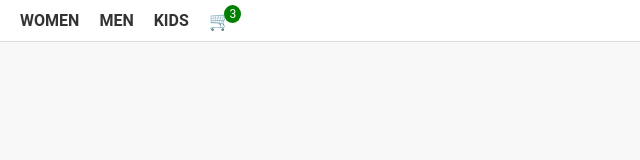
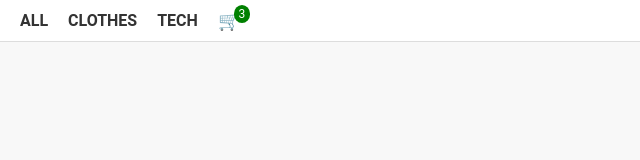
Before and after one commit to Luckyman112/Fullstack, a React (Vite) app in the folder Frontend/: page / in a window 1280 px wide. Before the commit this address had no page. Shown: the top 160 px of the page, without its empty margins (0-640 px from the left). Built offline with nearby package versions, Linux system fonts and the light colour scheme.

Commit message:
Initial commit

```diff
--- a/Frontend/src/App.tsx
+++ b/Frontend/src/App.tsx
@@ -1,31 +1,38 @@
-import React, { useState } from "react";
+import React, { useContext } from "react";
 import { BrowserRouter as Router, Routes, Route } from "react-router-dom";
 import Header from "./components/Header";
 import ProductList from "./components/ProductList";
 import ProductPage from "./components/ProductPage";
 import CartOverlay from "./components/CartOverlay";
+import { CartProvider, CartContext } from "./context/CartContext";
 import "./styles/App.css";
 
 const App: React.FC = () => {
-  const [isCartOpen, setIsCartOpen] = useState(false);
+  return (
+    <CartProvider>
+      <Router>
+        <AppContent />
+      </Router>
+    </CartProvider>
+  );
+};
 
-  const toggleCart = () => {
-    setIsCartOpen((prev) => !prev);
-  };
+const AppContent: React.FC = () => {
+  const cartContext = useContext(CartContext);
+
+  if (!cartContext) return null; // Фикс возможной ошибки
 
   return (
-    <Router>
-      <div className={`app-container ${isCartOpen ? "cart-open" : ""}`}>
-        <Header toggleCart={toggleCart} />
-        <Routes>
-          <Route path="/women" element={<ProductList category="women" />} />
-          <Route path="/men" element={<ProductList category="men" />} />
-          <Route path="/kids" element={<ProductList category="kids" />} />
-          <Route path="/product/:id" element={<ProductPage />} />
-        </Routes>
-        {isCartOpen && <CartOverlay toggleCart={toggleCart} />}
-      </div>
-    </Router>
+    <div className={`app-container ${cartContext.isCartOpen ? "cart-open" : ""}`}>
+      <Header toggleCart={cartContext.toggleCart} />
+      <Routes>
+        <Route path="/all" element={<ProductList category="all" />} />
+        <Route path="/clothes" element={<ProductList category="clothes" />} />
+        <Route path="/tech" element={<ProductList category="tech" />} />
+        <Route path="/product/:id" element={<ProductPage />} />
+      </Routes>
+      {cartContext.isCartOpen && <CartOverlay toggleCart={cartContext.toggleCart} />}
+    </div>
   );
 };
 
--- a/Frontend/src/components/CartOverlay.tsx
+++ b/Frontend/src/components/CartOverlay.tsx
@@ -1,16 +1,17 @@
-import React from "react";
+import React, { useContext } from "react";
 import "../styles/CartOverlay.css";
+import { CartContext } from "../context/CartContext";
 
 interface CartOverlayProps {
   toggleCart: () => void;
 }
 
 const CartOverlay: React.FC<CartOverlayProps> = ({ toggleCart }) => {
-  const cartItems = [
-    { id: 1, name: "Running Short", price: 50, quantity: 1, size: "M", color: "Gray" },
-    { id: 2, name: "Wayfarer", price: 75, quantity: 2, size: "L", color: "Black" },
-  ];
+  const cartContext = useContext(CartContext);
 
+  if (!cartContext) return null;
+
+  const { cartItems } = cartContext;
   const total = cartItems.reduce((sum, item) => sum + item.price * item.quantity, 0);
 
   return (
@@ -23,8 +24,6 @@ const CartOverlay: React.FC<CartOverlayProps> = ({ toggleCart }) => {
             <div className="cart-item" key={item.id}>
               <div>
                 <h3>{item.name}</h3>
-                <p>Size: {item.size}</p>
-                <p>Color: {item.color}</p>
                 <p>Price: ${item.price}</p>
               </div>
               <div className="quantity">
--- a/Frontend/src/components/Header.tsx
+++ b/Frontend/src/components/Header.tsx
@@ -12,18 +12,18 @@ const Header: React.FC<HeaderProps> = ({ toggleCart }) => {
       <nav className="navbar">
         <ul className="nav-links">
           <li>
-            <NavLink to="/women" className={({ isActive }) => (isActive ? "active" : "")}>
-              WOMEN
+            <NavLink to="/all" className={({ isActive }) => (isActive ? "active" : "")}>
+              ALL
             </NavLink>
           </li>
           <li>
-            <NavLink to="/men" className={({ isActive }) => (isActive ? "active" : "")}>
-              MEN
+            <NavLink to="/clothes" className={({ isActive }) => (isActive ? "active" : "")}>
+              CLOTHES
             </NavLink>
           </li>
           <li>
-            <NavLink to="/kids" className={({ isActive }) => (isActive ? "active" : "")}>
-              KIDS
+            <NavLink to="/tech" className={({ isActive }) => (isActive ? "active" : "")}>
+              TECH
             </NavLink>
           </li>
         </ul>
--- a/Frontend/src/components/ProductList.tsx
+++ b/Frontend/src/components/ProductList.tsx
@@ -1,7 +1,7 @@
-import React from 'react';
+import React from "react";
 import { gql, useQuery } from "@apollo/client";
-import ProductCard from './ProductCard';
-import '../styles/ProductList.css';
+import ProductCard from "./ProductCard";
+import "../styles/ProductList.css";
 
 const GET_PRODUCTS = gql`
   query GetProducts($category: String!) {
--- a/Frontend/src/components/ProductPage.tsx
+++ b/Frontend/src/components/ProductPage.tsx
@@ -1,6 +1,7 @@
-import React from "react";
+import React, { useContext } from "react";
 import { gql, useQuery } from "@apollo/client";
 import { useParams } from "react-router-dom";
+import { CartContext } from "../context/CartContext";
 import "../styles/ProductPage.css";
 
 const GET_PRODUCT = gql`
@@ -36,11 +37,24 @@ const ProductPage: React.FC = () => {
   const { loading, error, data } = useQuery(GET_PRODUCT, {
     variables: { id },
   });
+  const cartContext = useContext(CartContext);
 
   if (loading) return <p>Loading...</p>;
   if (error) return <p>Error: {error.message}</p>;
 
-  const product = data.product;
+  const product = data?.product;
+  if (!product) return <p>Product not found</p>;
+
+  const handleAddToCart = () => {
+    if (cartContext) {
+      cartContext.addToCart({
+        id: product.id,
+        name: product.name,
+        price: product.prices[0]?.amount || 0,
+        quantity: 1,
+      });
+    }
+  };
 
   return (
     <div className="product-page">
@@ -51,19 +65,9 @@ const ProductPage: React.FC = () => {
       </div>
       <div className="product-details">
         <h1>{product.name}</h1>
-        <p>Price: {product.prices[0].currency.symbol}{product.prices[0].amount}</p>
-        <div className="attributes">
-          {product.attributes.map((attr: any) => (
-            <div key={attr.id}>
-              <h3>{attr.name}</h3>
-              {attr.items.map((item: any) => (
-                <button key={item.id}>{item.displayValue}</button>
-              ))}
-            </div>
-          ))}
-        </div>
-        <button className="add-to-cart">ADD TO CART</button>
-        <p>{product.description}</p>
+        <p>Price: {product.prices[0]?.currency.symbol}{product.prices[0]?.amount}</p>
+        <button className="add-to-cart" onClick={handleAddToCart}>ADD TO CART</button>
+        <p dangerouslySetInnerHTML={{ __html: product.description }} />
       </div>
     </div>
   );
--- /dev/null
+++ b/Frontend/src/context/CartContext.tsx
@@ -0,0 +1,53 @@
+import React, { createContext, useState, ReactNode } from "react";
+
+interface CartItem {
+  id: string;
+  name: string;
+  price: number;
+  quantity: number;
+  size?: string;
+  color?: string;
+}
+
+interface CartContextType {
+  cartItems: CartItem[];
+  currency: { symbol: string };
+  addToCart: (item: CartItem) => void;
+  updateQuantity: (id: string, quantity: number) => void;
+  isCartOpen: boolean;
+  toggleCart: () => void;
+}
+
+export const CartContext = createContext<CartContextType | null>(null);
+
+export const CartProvider: React.FC<{ children: ReactNode }> = ({ children }) => {
+  const [cartItems, setCartItems] = useState<CartItem[]>([]);
+  const [currency] = useState({ symbol: "$" });
+  const [isCartOpen, setIsCartOpen] = useState(false);
+
+  const addToCart = (item: CartItem) => {
+    setCartItems((prev) => {
+      const existingItem = prev.find((i) => i.id === item.id);
+      if (existingItem) {
+        return prev.map((i) => (i.id === item.id ? { ...i, quantity: i.quantity + item.quantity } : i));
+      }
+      return [...prev, item];
+    });
+  };
+
+  const updateQuantity = (id: string, quantity: number) => {
+    setCartItems((prev) =>
+      prev.map((item) => (item.id === id ? { ...item, quantity: Math.max(1, quantity) } : item))
+    );
+  };
+
+  const toggleCart = () => {
+    setIsCartOpen((prev) => !prev);
+  };
+
+  return (
+    <CartContext.Provider value={{ cartItems, currency, addToCart, updateQuantity, isCartOpen, toggleCart }}>
+      {children}
+    </CartContext.Provider>
+  );
+};
--- a/Frontend/src/main.tsx
+++ b/Frontend/src/main.tsx
@@ -1,11 +1,20 @@
-import React from 'react';
-import ReactDOM from 'react-dom/client';
-import App from './App';
-import './styles/App.css';
+import React from "react";
+import ReactDOM from "react-dom/client";
+import { ApolloProvider, InMemoryCache, ApolloClient } from "@apollo/client";
+import App from "./App";
+import "./styles/App.css";
 
-const root = ReactDOM.createRoot(document.getElementById('root') as HTMLElement);
+// Создаем Apollo Client
+const client = new ApolloClient({
+  uri: "http://localhost:8000/graphql", // Убедись, что сервер запущен и этот URL правильный
+  cache: new InMemoryCache(),
+});
+
+const root = ReactDOM.createRoot(document.getElementById("root") as HTMLElement);
 root.render(
   <React.StrictMode>
-    <App />
+    <ApolloProvider client={client}>
+      <App />
+    </ApolloProvider>
   </React.StrictMode>
 );
```
Also changed, not shown: 1 other file (tests, documents, lock files or other folders).
